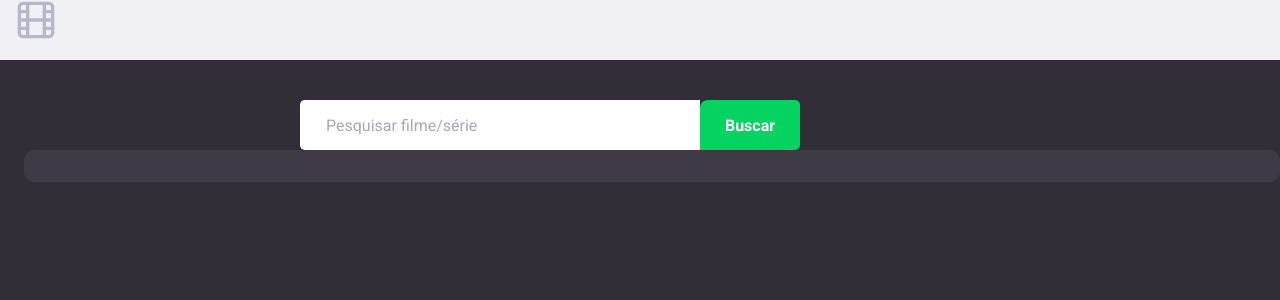
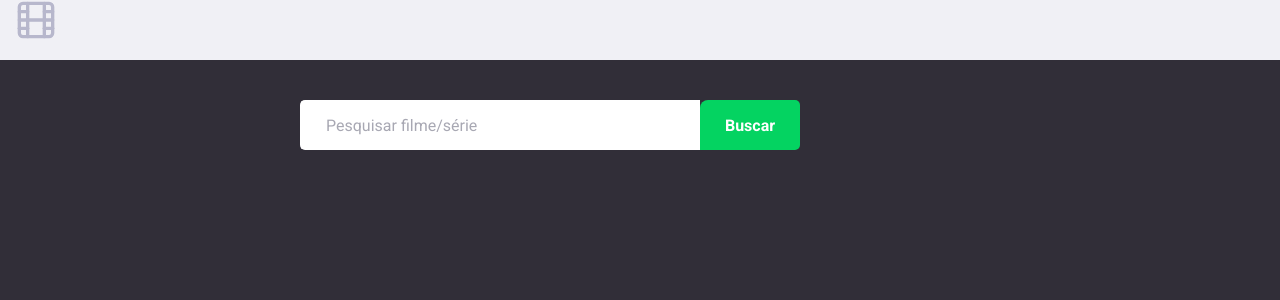
Before and after one commit to cesarramos95/react-movie, a React (Create React App) app: page / in a window 1280 px wide. Shown: the top 300 px of the page. Built offline with nearby package versions, Linux system fonts and the light colour scheme.

Commit message:
Movie image search implemented

```diff
--- a/package.json
+++ b/package.json
@@ -9,6 +9,7 @@
     "axios": "^0.21.0",
     "dotenv": "^8.2.0",
     "polished": "^4.0.5",
+    "prop-types": "^15.7.2",
     "react": "^17.0.1",
     "react-dom": "^17.0.1",
     "react-icons": "^4.1.0",
--- /dev/null
+++ b/src/components/Card/styles.js
@@ -0,0 +1,7 @@
+import styled from 'styled-components';
+
+export const Image = styled.div`
+  display: flex;
+  flex: 1;
+  align-items: center;
+`;
--- a/src/pages/Dashboard/index.jsx
+++ b/src/pages/Dashboard/index.jsx
@@ -1,5 +1,6 @@
 import React, { useState, useEffect } from 'react';
-// import { Link } from 'react-router-dom';
+import { Link } from 'react-router-dom';
+import Card from '../../components/Card';
 
 import { key } from '../../config/auth.json';
 
@@ -39,7 +40,8 @@ const Dashboard = () => {
     }
 
     try {
-      const response = await api.get(`/search/movie?api_key=${key}&language=pt-BR&page=1&include_adult=true&query=${newMovie}`);
+      const response = await api
+        .get(`/search/movie?api_key=${key}&language=pt-BR&page=1&include_adult=true&query=${newMovie}`);
 
       const movie = response.data;
 
@@ -69,11 +71,17 @@ const Dashboard = () => {
       {inputError && <Error>{inputError}</Error>}
 
       <Movie>
-        <ul>
-          {movies.map((movie) => (
-            <li key={movie.id}>{movie.title}</li>
-          ))}
-        </ul>
+        {movies.map((movie) => (
+          <Link
+            key={movie.id}
+            to="/movies"
+          >
+            <div>
+              <span key={movie.id}>{movie.title}</span>
+              <Card movie={movie} />
+            </div>
+          </Link>
+        ))}
       </Movie>
 
     </>
--- a/src/pages/Dashboard/styles.js
+++ b/src/pages/Dashboard/styles.js
@@ -52,27 +52,34 @@ export const Error = styled.span`
   margin-top: 8px;
 `;
 
-export const Movie = styled.li`
+export const Movie = styled.div`
   display: flex;
   align-items: center;
+  vertical-align: middle;
+  overflow: auto;
 
-  & + ul {
-    margin-top: 16px;
+
+  & + div {
+    margin-top: 30px;
   }
 
-  ul {
+  div {
     flex: 1;
     background: #3e3b47;
-    display: flex;
     align-items: center;
-    padding: 16px 24px;
     border-radius: 10px;
     margin-left: 24px;
+    margin-right: 24px;
 
-    li {
+    & + span {
+      margin-top: 16px;
+    }
+
+    span {
       margin-left: 24px;
       color: #fff;
-      font-size: 20px;
+      font-size: 14px;
+      overflow: auto;
     }
   }
 `;
```
Also changed, not shown: src/components/Card/index.jsx (added, +21 -0 lines), .eslintrc.json, 1 other file (tests, documents, lock files or other folders).
